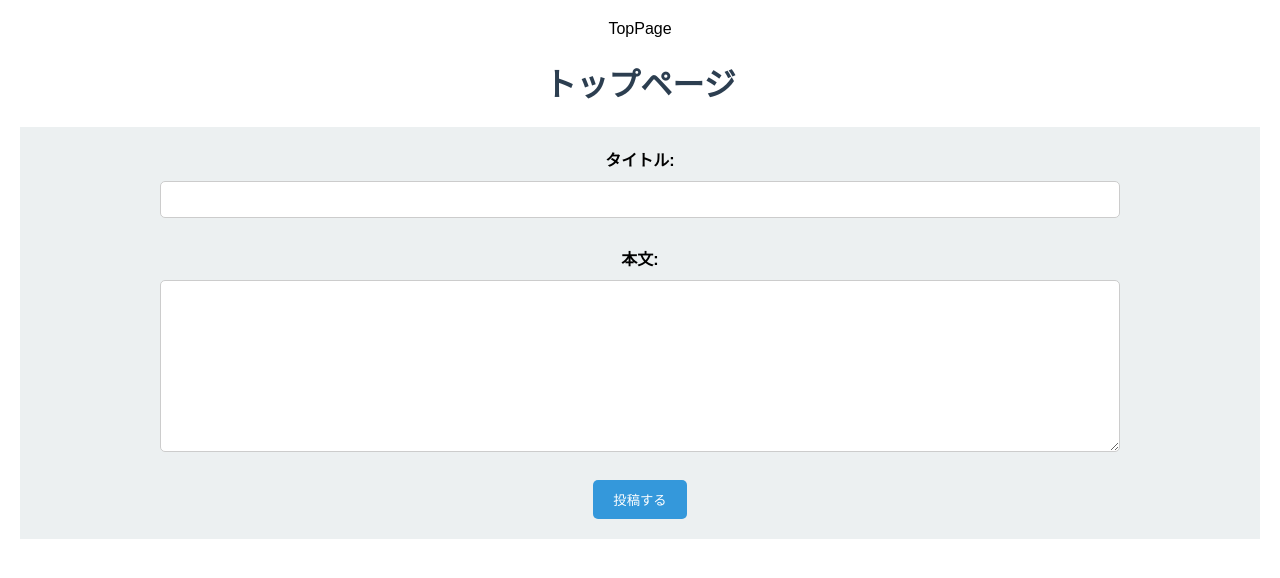
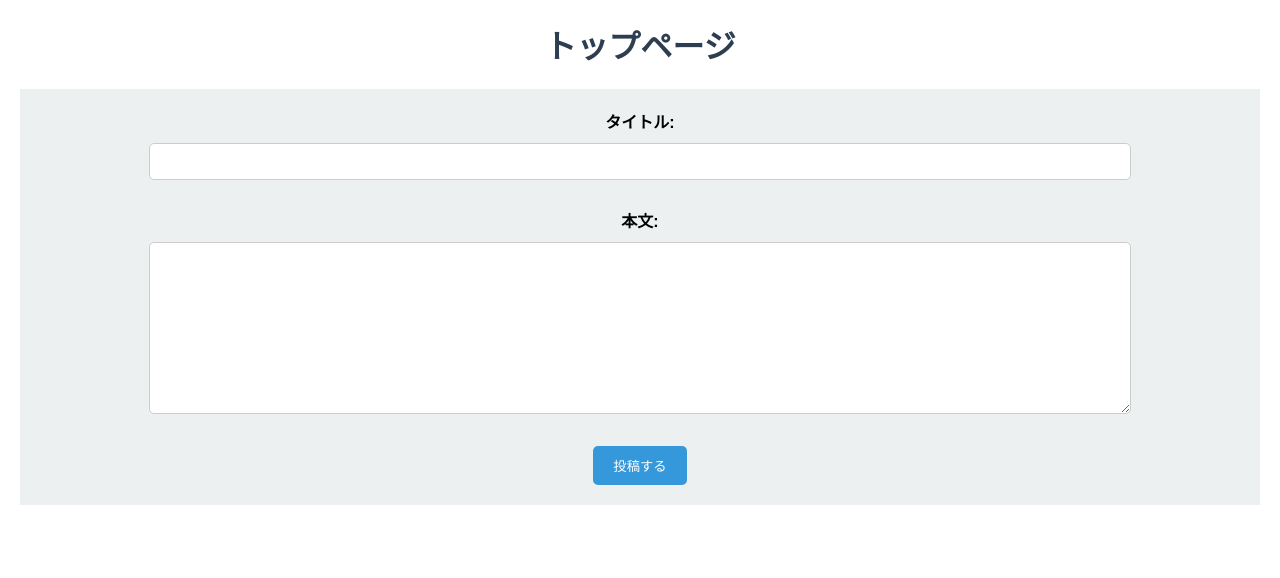
Before and after one commit to KurAtA9/git-app, a plain HTML site: page index.html in a window 1280 px wide. Drawn offline with Linux system fonts and the light colour scheme.

Commit message:
Revert "revert練習"
This reverts commit 3be9c6397fd2bddca5bfd394630986f9e856e842.

```diff
--- a/index.html
+++ b/index.html
@@ -1,6 +1,3 @@
-<header>TopPage</header>
-
-
 <!DOCTYPE html>
 <html lang="en">
 <head>
```
